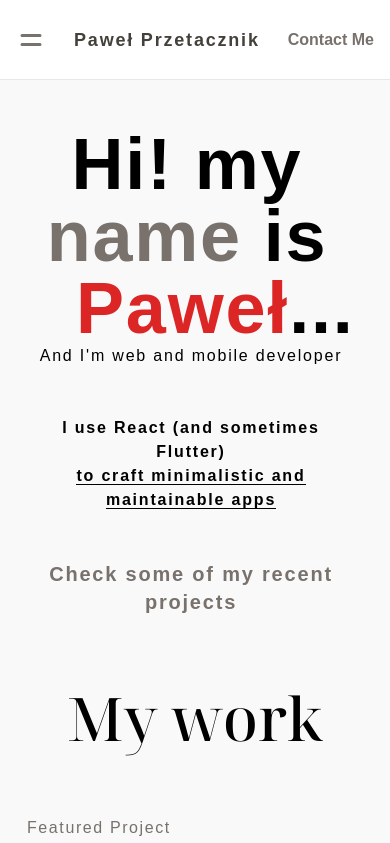
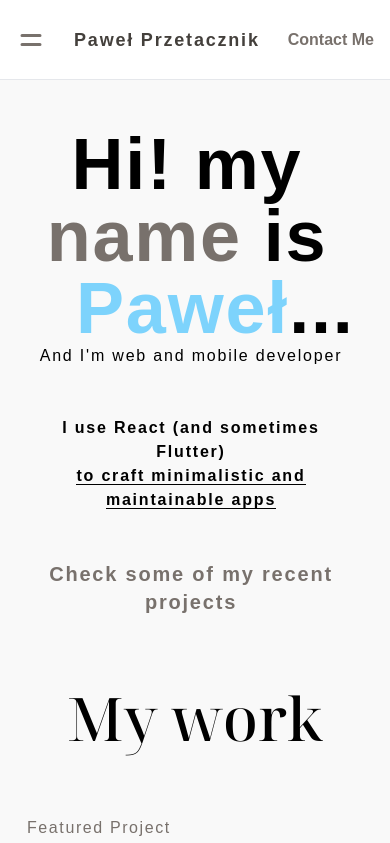
Before and after one commit to krzygrzywygrzy/portfolio, a Next.js app: page / in a window 390 px wide. Shown: the top 843 px of the page. Built offline with nearby package versions, Linux system fonts and the light colour scheme.

Commit message:
abouts animation

```diff
--- a/components/lyout/MyWork.js
+++ b/components/lyout/MyWork.js
@@ -67,7 +67,7 @@ const MyWork = () => {
         My work
       </header>
       <div
-        className="site flex flex-col-reverse md:flex-row gap-4 justify-center opacity-0"
+        className="flex flex-col-reverse md:flex-row gap-4 justify-center opacity-0"
         ref={projectsRef}
       >
         <div className="flex flex-col gap-8 md:w-96 ">
--- a/components/lyout/Welcome.js
+++ b/components/lyout/Welcome.js
@@ -1,8 +1,9 @@
-import React, { useRef, useEffect, useContext } from "react";
+import React, { useRef, useEffect, useState } from "react";
 import { HiArrowSmDown } from "react-icons/hi";
 import { useRouter } from "next/router";
 import gsap from "gsap";
 import WelcomeAbout from "./WelcomeAbout";
+import abouts from "../../core/abouts";
 
 const Welcome = () => {
   const router = useRouter();
@@ -25,6 +26,29 @@ const Welcome = () => {
     });
   }, []);
 
+  //abouts
+  function timeout(ms) {
+    return new Promise((resolve) => setTimeout(resolve, ms));
+  }
+  const [currentAbout, setCurrentAbout] = useState(0);
+  const [displayAbout, setDisplayAbout] = useState(true);
+  useEffect(() => {
+    const changeAbouts = async () => {
+      await timeout(4000);
+
+      setDisplayAbout(false);
+      await timeout(1000);
+      setCurrentAbout((curr) => {
+        if (curr !== abouts.length - 1) return curr + 1;
+        else return 0;
+      });
+
+      setDisplayAbout(true);
+      changeAbouts();
+    };
+    changeAbouts();
+  }, []);
+
   return (
     <div id="welcome" className="mx-8 md:grid grid-cols-7">
       <div className="hidden lg:block col-span-1"></div>
@@ -34,7 +58,7 @@ const Welcome = () => {
             Hi! my <br />
             <span className="text-stone-500">name</span> is
           </p>
-          <p className="ml-16 text-red-600">
+          <p className={`ml-16 ${abouts[currentAbout].color}`}>
             Paweł<span className="text-black">...</span>
           </p>
         </div>
@@ -62,7 +86,7 @@ const Welcome = () => {
           <HiArrowSmDown size={30} />
         </div>
       </header>
-      <WelcomeAbout />
+      {displayAbout && <WelcomeAbout about={abouts[currentAbout]} />}
     </div>
   );
 };
--- a/components/lyout/WelcomeAbout.js
+++ b/components/lyout/WelcomeAbout.js
@@ -1,7 +1,7 @@
 import React, { useRef, useEffect } from "react";
 import gsap from "gsap";
 
-const WelcomeAbout = () => {
+const WelcomeAbout = ({ about }) => {
   const photoRef = useRef();
   useEffect(() => {
     gsap.to(photoRef.current, {
@@ -15,14 +15,14 @@ const WelcomeAbout = () => {
   return (
     <div className="welcome-photo" ref={photoRef}>
       <p className="text-sm mb-2 text-center font-bold">
-        Some <span className="text-red-600 text-xl"> facts</span> about me:
+        Some <span className={`${about.color} text-xl`}> facts</span> about me:
       </p>
       <img
         alt=""
-        src="https://i.scdn.co/image/ab6761610000e5eb07603145b500ea5408074053"
+        src={about.photo}
         className="rounded-md object-cover h-4/5 lg:h-5/6 w-full shadow hover:shadow-md"
       />
-      <p className="text-center mt-2">BMTH</p>
+      <p className="text-center mt-2">{about.desc}</p>
     </div>
   );
 };
--- /dev/null
+++ b/core/abouts.js
@@ -0,0 +1,20 @@
+const abouts = [
+  {
+    desc: "Favourite band: Bring Me The Horizon",
+    color: "red",
+    photo: "https://i.scdn.co/image/ab6761610000e5eb07603145b500ea5408074053",
+  },
+  {
+    desc: "I taught myself to play electric guitar",
+    color: "sky",
+    photo:
+      "https://images.unsplash.com/photo-1564186763535-ebb21ef5277f?ixlib=rb-1.2.1&ixid=MnwxMjA3fDB8MHxwaG90by1wYWdlfHx8fGVufDB8fHx8&auto=format&fit=crop&w=1170&q=80",
+  },
+  {
+    desc: "I graduated music school (accordeon and piano)",
+    color: "black",
+    photo:
+      "https://images.unsplash.com/photo-1593122251613-fba4bb9eed52?ixlib=rb-1.2.1&ixid=MnwxMjA3fDB8MHxwaG90by1wYWdlfHx8fGVufDB8fHx8&auto=format&fit=crop&w=687&q=80",
+  },
+];
+export default abouts;
--- a/styles/globals.css
+++ b/styles/globals.css
@@ -46,7 +46,7 @@ a {
 }
 
 .welcome-photo {
-  @apply hidden md:block col-span-3 h-4/5 ml-8 mt-16 mb-52 lg:mb-8 rounded p-1 relative opacity-0;
+  @apply hidden md:block col-span-3 h-144 ml-8 mt-16 mb-52 lg:mb-8 rounded p-1 relative opacity-0;
 }
 
 .slide-bottom {
@@ -138,6 +138,19 @@ project > header {
   @apply underline;
 } */
 
+/* colors */
+.red {
+  @apply text-red-600;
+}
+
+.black {
+  @apply text-black;
+}
+
+.sky {
+  @apply text-sky-300;
+}
+
 @-webkit-keyframes slide-bottom {
   0% {
     -webkit-transform: translateY(0);
```
